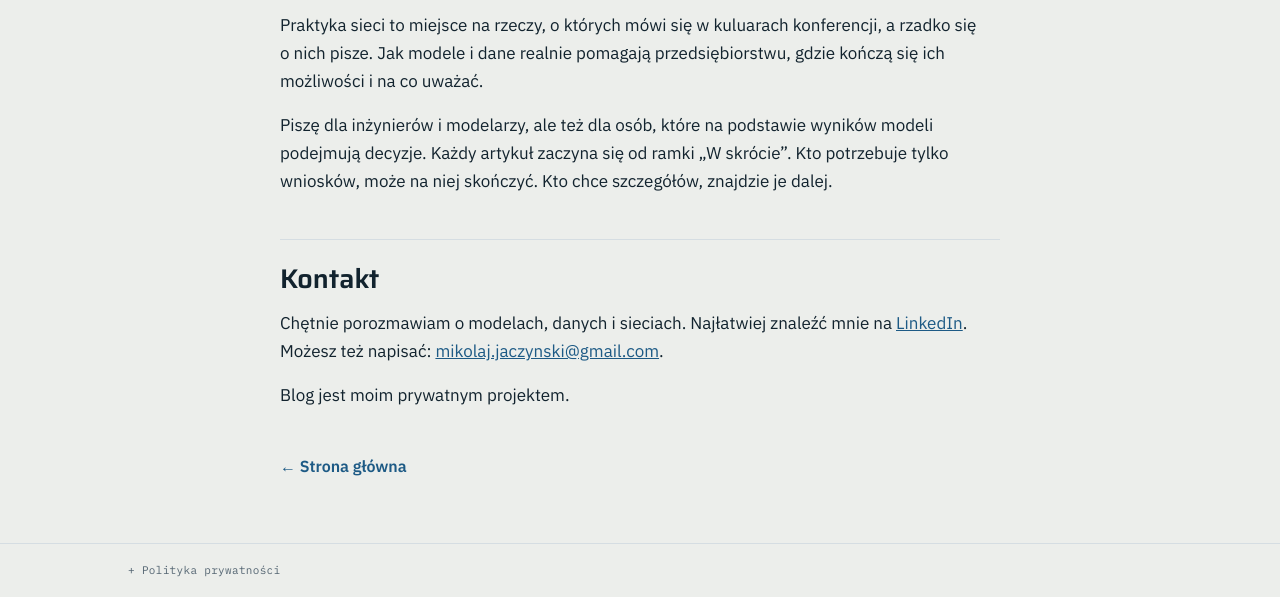
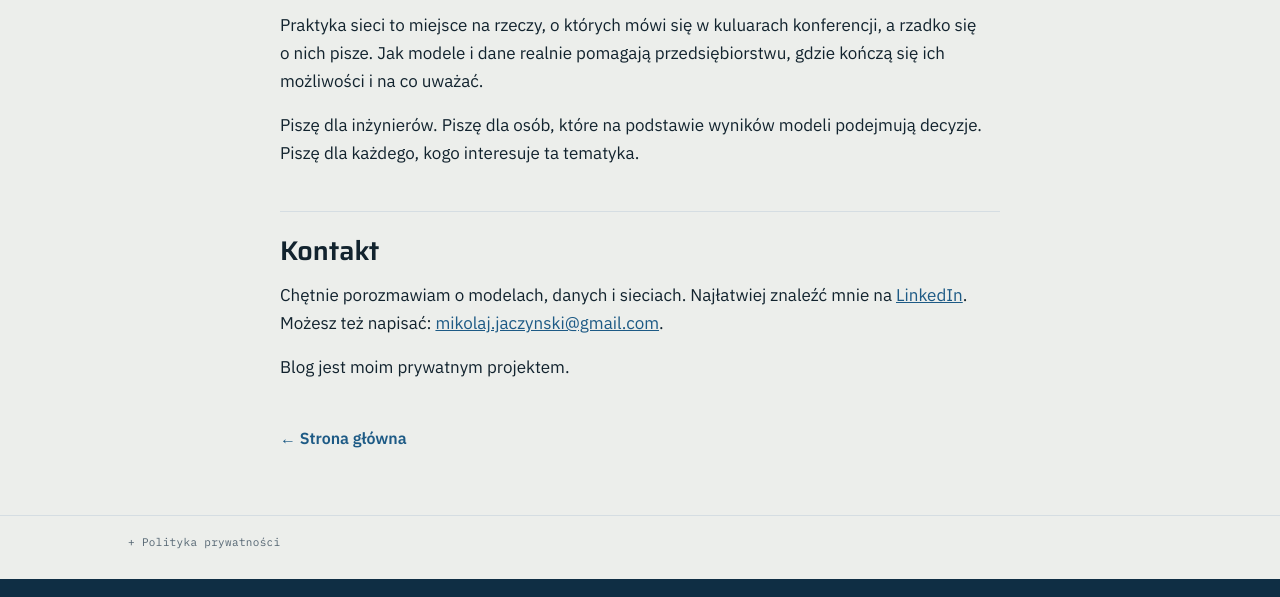
Before and after one commit to mikolajjaczynski-dev/praktykasieci.pl, a plain HTML site: page o-mnie/index.html in a window 1280 px wide. Shown: the part 1522-2119 px from the top of the page. Drawn offline with Linux system fonts and the light colour scheme.

Commit message:
O mnie: tekst według aktualnego o-mnie.md (dla kogo piszę)
Co-Authored-By: Claude Opus 5.5 <noreply@anthropic.com>
Claude-Session: https://claude.ai/code/session_011JJiDm7D7wNy6ahWwvoA8Q

```diff
--- a/o-mnie/index.html
+++ b/o-mnie/index.html
@@ -197,7 +197,7 @@ a.marka{color:inherit;text-decoration:none}
 
     <h2>O&nbsp;czym jest ten blog</h2>
     <p>Praktyka sieci to miejsce na rzeczy, o&nbsp;których mówi się w&nbsp;kuluarach konferencji, a&nbsp;rzadko się o&nbsp;nich pisze. Jak modele i&nbsp;dane realnie pomagają przedsiębiorstwu, gdzie kończą się ich możliwości i&nbsp;na co uważać.</p>
-    <p>Piszę dla inżynierów i&nbsp;modelarzy, ale też dla osób, które na podstawie wyników modeli podejmują decyzje. Każdy artykuł zaczyna się od ramki „W&nbsp;skrócie”. Kto potrzebuje tylko wniosków, może na niej skończyć. Kto chce szczegółów, znajdzie je dalej.</p>
+    <p>Piszę dla inżynierów. Piszę dla osób, które na podstawie wyników modeli podejmują decyzje. Piszę dla każdego, kogo interesuje ta tematyka.</p>
 
     <h2>Kontakt</h2>
     <p>Chętnie porozmawiam o&nbsp;modelach, danych i&nbsp;sieciach. Najłatwiej znaleźć mnie na <a href="https://www.linkedin.com/in/mikolajjaczynski" target="_blank" rel="noopener">LinkedIn</a>. Możesz też napisać: <a href="mailto:mikolaj.jaczynski@gmail.com">mikolaj.jaczynski@gmail.com</a>.</p>
```
